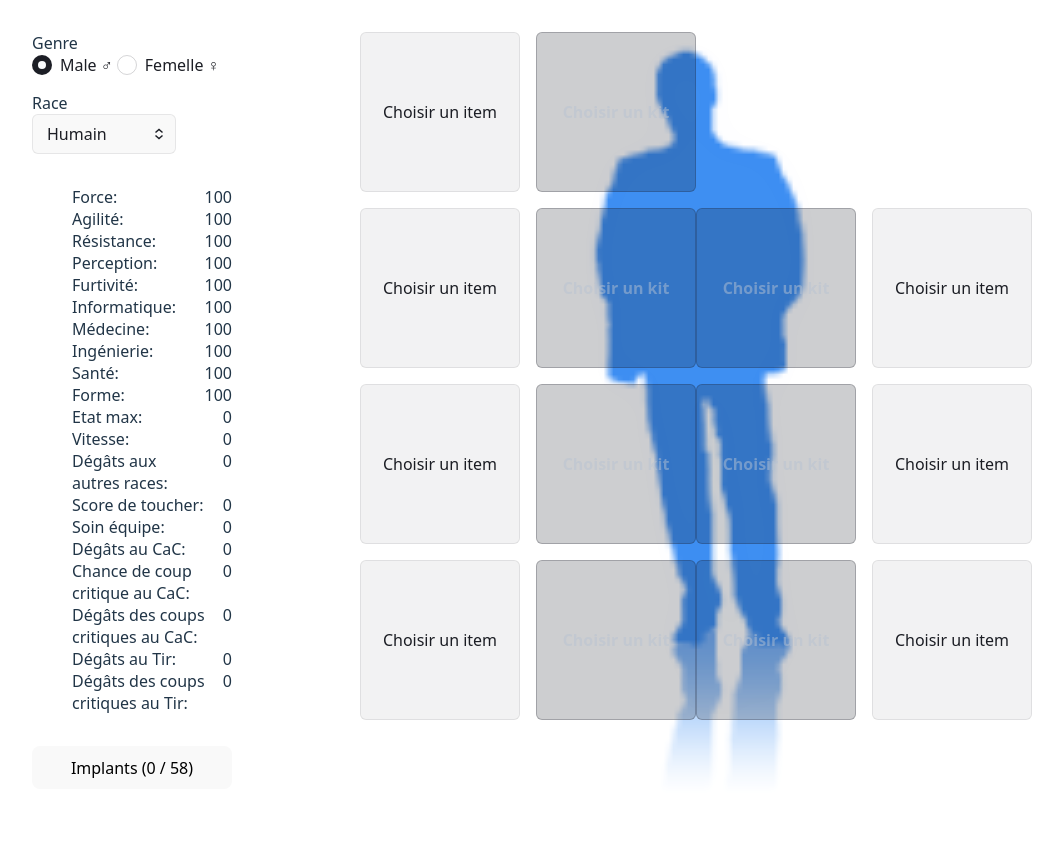
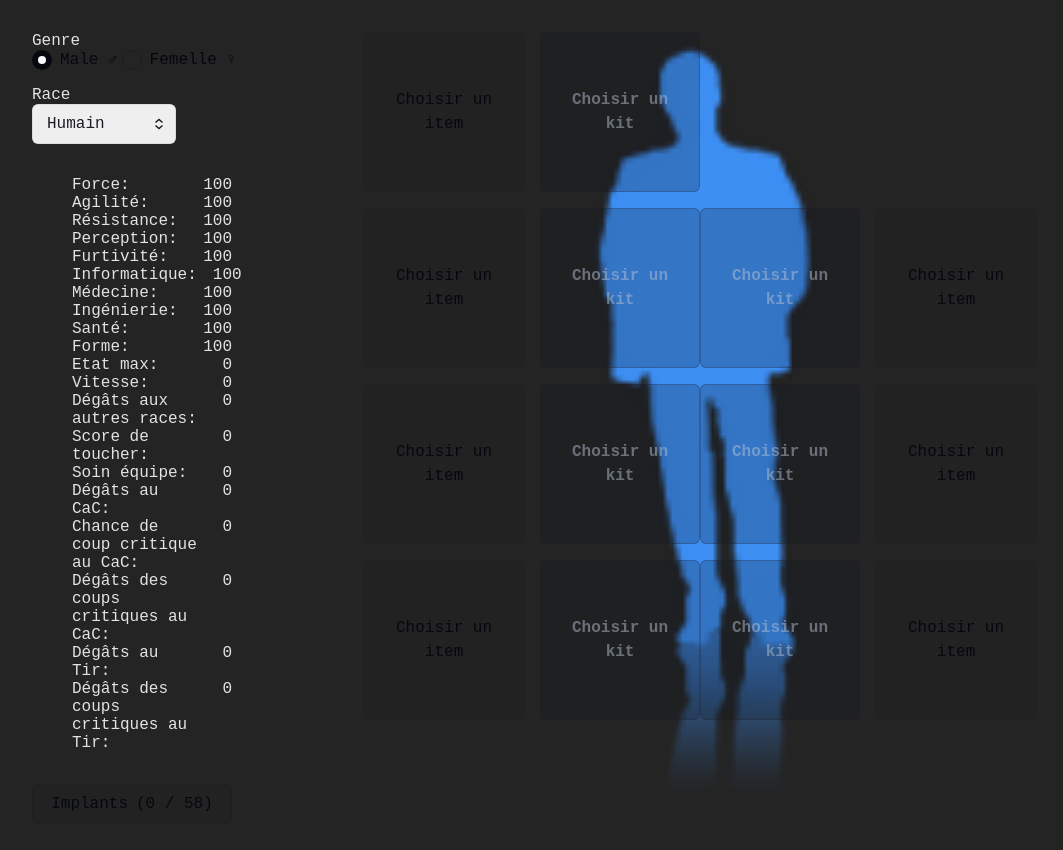
Before and after one commit to Isilin/dreadcast_simulator, a React (Vite) app in the folder frontend/: page / in a window 1280 px wide. Shown: the top 850 px of the page, without its empty margins (128-1191 px from the left). Built offline with nearby package versions, Linux system fonts and the light colour scheme.

Commit message:
fix : uniformize style of buttons.

```diff
--- a/frontend/src/feature/implant/ui/ImplantsButton/ImplantsButton.module.css
+++ b/frontend/src/feature/implant/ui/ImplantsButton/ImplantsButton.module.css
@@ -1,8 +1,9 @@
-.Button {
+.button {
   box-sizing: border-box;
   display: flex;
   align-items: center;
   justify-content: center;
+  gap: var(--small-gap);
   height: 2.5rem;
   width: 200px;
   padding: 0 0.875rem;
@@ -10,7 +11,7 @@
   outline: 0;
   border: 1px solid var(--color-gray-200);
   border-radius: 0.375rem;
-  background-color: var(--color-gray-50);
+  background-color: var(--color-gray-100);
   font-family: inherit;
   font-size: 1rem;
   font-weight: 500;
@@ -23,7 +24,8 @@
 
   @media (hover: hover) {
     &:hover {
-      background-color: var(--color-gray-100);
+      background-color: var(--color-gray-200);
+      cursor: pointer;
     }
   }
 
--- a/frontend/src/feature/item/ui/ItemSelector/ItemSelector.module.css
+++ b/frontend/src/feature/item/ui/ItemSelector/ItemSelector.module.css
@@ -24,6 +24,7 @@
   @media (hover: hover) {
     &:hover {
       background-color: var(--color-gray-200);
+      cursor: pointer;
     }
   }
 
--- a/frontend/src/feature/kit/ui/KitSelector/KitSelector.module.css
+++ b/frontend/src/feature/kit/ui/KitSelector/KitSelector.module.css
@@ -26,6 +26,7 @@
   @media (hover: hover) {
     &:hover {
       background-color: var(--color-gray-200);
+      cursor: pointer;
     }
   }
 
--- a/frontend/src/index.css
+++ b/frontend/src/index.css
@@ -1,7 +1,7 @@
 :root {
   isolation: isolate;
 
-  font-family: system-ui, Avenir, Helvetica, Arial, sans-serif;
+  font-family: monospace, system-ui, Avenir, Helvetica, Arial, sans-serif;
 
   color-scheme: light dark;
   color: rgba(255, 255, 255, 0.87);
@@ -13,50 +13,9 @@
   -moz-osx-font-smoothing: grayscale;
 }
 
-a {
-  font-weight: 500;
-  color: #646cff;
-  text-decoration: inherit;
-}
-a:hover {
-  color: #535bf2;
-}
-
 body {
   margin: 0;
   display: flex;
   min-width: 960px;
   min-height: 100vh;
 }
-
-button {
-  border-radius: 8px;
-  border: 1px solid transparent;
-  padding: 0.6em 1.2em;
-  font-size: 1em;
-  font-weight: 500;
-  font-family: inherit;
-  background-color: #1a1a1a;
-  cursor: pointer;
-  transition: border-color 0.25s;
-}
-button:hover {
-  border-color: #646cff;
-}
-button:focus,
-button:focus-visible {
-  outline: 4px auto -webkit-focus-ring-color;
-}
-
-@media (prefers-color-scheme: light) {
-  :root {
-    color: #213547;
-    background-color: #ffffff;
-  }
-  a:hover {
-    color: #747bff;
-  }
-  button {
-    background-color: #f9f9f9;
-  }
-}
--- a/frontend/src/styles/theme.css
+++ b/frontend/src/styles/theme.css
@@ -32,6 +32,7 @@
 
     --color-gray-50: oklch(17% 1% 264deg / 95%);
     --color-gray-100: oklch(28% 3% 264deg / 65%);
+    --color-gray-150: rgb(28, 27, 34);
     --color-gray-200: oklch(31% 3% 264deg / 80%);
     --color-gray-300: oklch(35% 3% 264deg / 80%);
     --color-gray-400: oklch(47% 3.5% 264deg / 80%);
--- a/frontend/src/ui/Modal/Modal.module.css
+++ b/frontend/src/ui/Modal/Modal.module.css
@@ -23,10 +23,10 @@
   width: 980px;
   max-height: 48rem;
   margin-top: -2rem;
-  padding: 0 0.5rem;
+  padding: var(--small-gap);
   border-radius: var(--radius);
   outline: 1px solid var(--color-gray-200);
-  background-color: var(--color-gray-50);
+  background-color: var(--color-gray-150);
   color: var(--color-gray-900);
   transition: all 150ms;
   transition:
@@ -51,7 +51,7 @@
   display: flex;
   align-items: center;
   gap: var(--gap);
-  background-color: var(--color-gray-50);
+  background-color: var(--color-gray-150);
   position: sticky;
   z-index: 1;
   padding: 16px;
```
